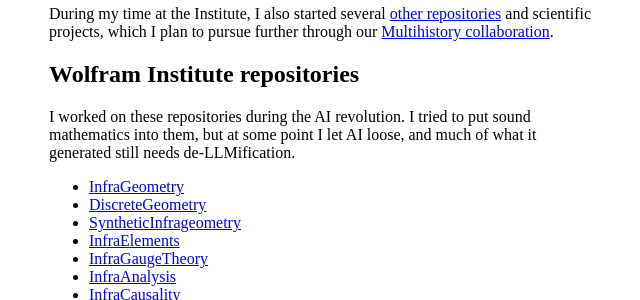
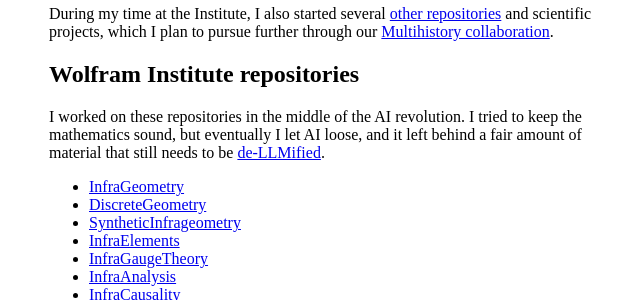
Before and after one commit to p135246/p135246.github.io, a Jekyll site: the page built from Math/_posts/2026-11-15-wolfram-involvement.md, in a window 1280 px wide. Shown: the part 1521-1821 px from the top of the page, without its empty margins (319-959 px from the left). Built offline with Jekyll 4.4.1, drawn with Linux system fonts in a browser that asks for light colours.

Commit message:
Link the repository note to the De-LLMification description

```diff
--- a/Math/_posts/2026-11-15-wolfram-involvement.md
+++ b/Math/_posts/2026-11-15-wolfram-involvement.md
@@ -35,7 +35,7 @@ During my time at the Institute, I also started several [other repositories](#my
 ## Wolfram Institute repositories
 {: #my-wolfram-institute-repositories }
 
-I worked on these repositories during the AI revolution. I tried to put sound mathematics into them, but at some point I let AI loose, and much of what it generated still needs de-LLMification.
+I worked on these repositories in the middle of the AI revolution. I tried to keep the mathematics sound, but eventually I let AI loose, and it left behind a fair amount of material that still needs to be [de-LLMified][de-llmification].
 
 - [InfraGeometry](https://github.com/WolframInstitute/InfraGeometry)
 - [DiscreteGeometry](https://github.com/WolframInstitute/DiscreteGeometry)
```
Also changed, not shown: other parts of Math/_posts/2026-11-15-wolfram-involvement.md (+1 -0 lines), WorkWithMe.md (+1 -0 lines).
